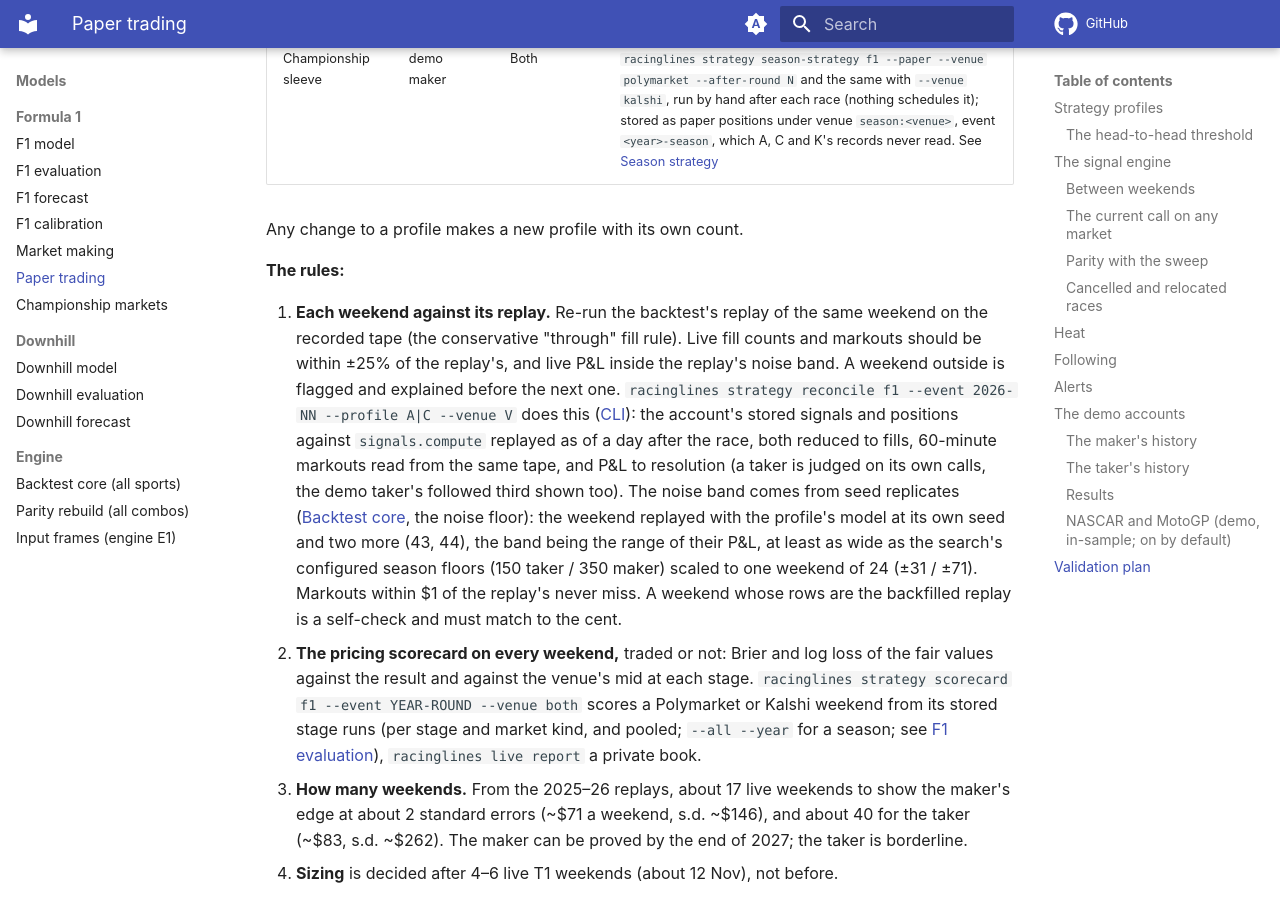
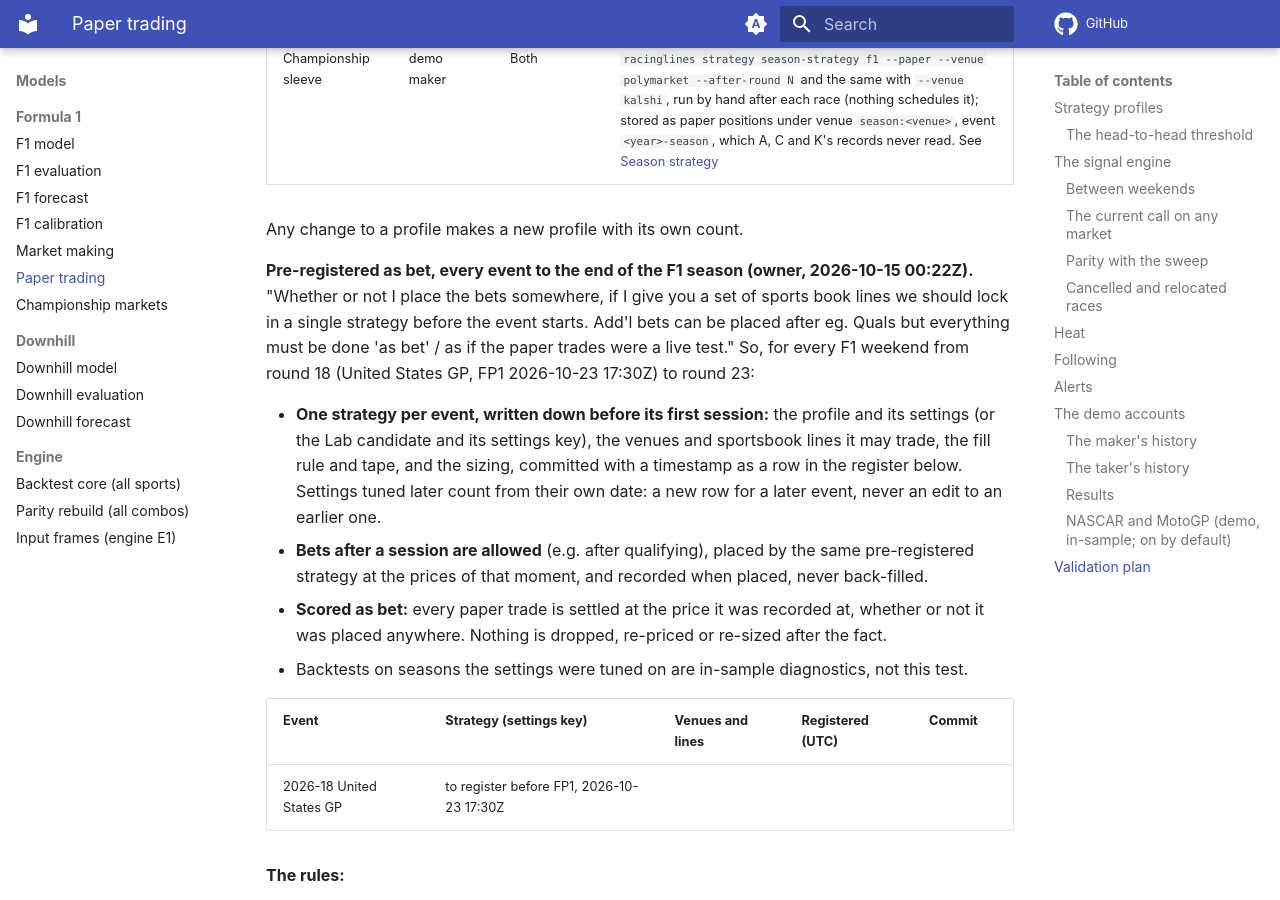
Before and after one commit to lalligagger/racinglines-public, an MkDocs documentation site: the page built from docs/paper-trading.md, in a window 1280 px wide and 900 px high, scrolled down 13625 px. Built offline with MkDocs 1.6.1 and Material for MkDocs 9.7.7, drawn with Linux system fonts in a browser that asks for light colours; comment, search, counter and statistics services are not loaded.

Commit message:
[docs] Pre-register every paper trade as bet, rounds 18-23 (owner, 2026-10-15): the rule, a register in the validation plan, a decision-log row and the P0 note.
Co-Authored-By: Claude Opus 5.5 (1M context) <noreply@anthropic.com>
Claude-Session: https://claude.ai/code/session_012QcmyXYC5xjhKZFEpRsUS6

```diff
--- a/docs/paper-trading.md
+++ b/docs/paper-trading.md
@@ -454,6 +454,25 @@ separate trial.
 
 Any change to a profile makes a new profile with its own count.
 
+**Pre-registered as bet, every event to the end of the F1 season (owner, 2026-10-15 00:22Z).** "Whether or not I
+place the bets somewhere, if I give you a set of sports book lines we should lock in a single strategy before the event
+starts. Add'l bets can be placed after eg. Quals but everything must be done 'as bet' / as if the paper trades were a
+live test." So, for every F1 weekend from round 18 (United States GP, FP1 2026-10-23 17:30Z) to round 23:
+
+- **One strategy per event, written down before its first session:** the profile and its settings (or the Lab
+  candidate and its settings key), the venues and sportsbook lines it may trade, the fill rule and tape, and the
+  sizing, committed with a timestamp as a row in the register below. Settings tuned later count from their own
+  date: a new row for a later event, never an edit to an earlier one.
+- **Bets after a session are allowed** (e.g. after qualifying), placed by the same pre-registered strategy at the
+  prices of that moment, and recorded when placed, never back-filled.
+- **Scored as bet:** every paper trade is settled at the price it was recorded at, whether or not it was placed
+  anywhere. Nothing is dropped, re-priced or re-sized after the fact.
+- Backtests on seasons the settings were tuned on are in-sample diagnostics, not this test.
+
+| Event | Strategy (settings key) | Venues and lines | Registered (UTC) | Commit |
+| --- | --- | --- | --- | --- |
+| 2026-18 United States GP | to register before FP1, 2026-10-23 17:30Z | | | |
+
 **The rules:**
 
 1. **Each weekend against its replay.** Re-run the backtest's replay of the same weekend on the recorded
```
Also changed, not shown: docs/f1-roadmap.md (+1 -0 lines), docs/todo.md (+4 -1 lines).
